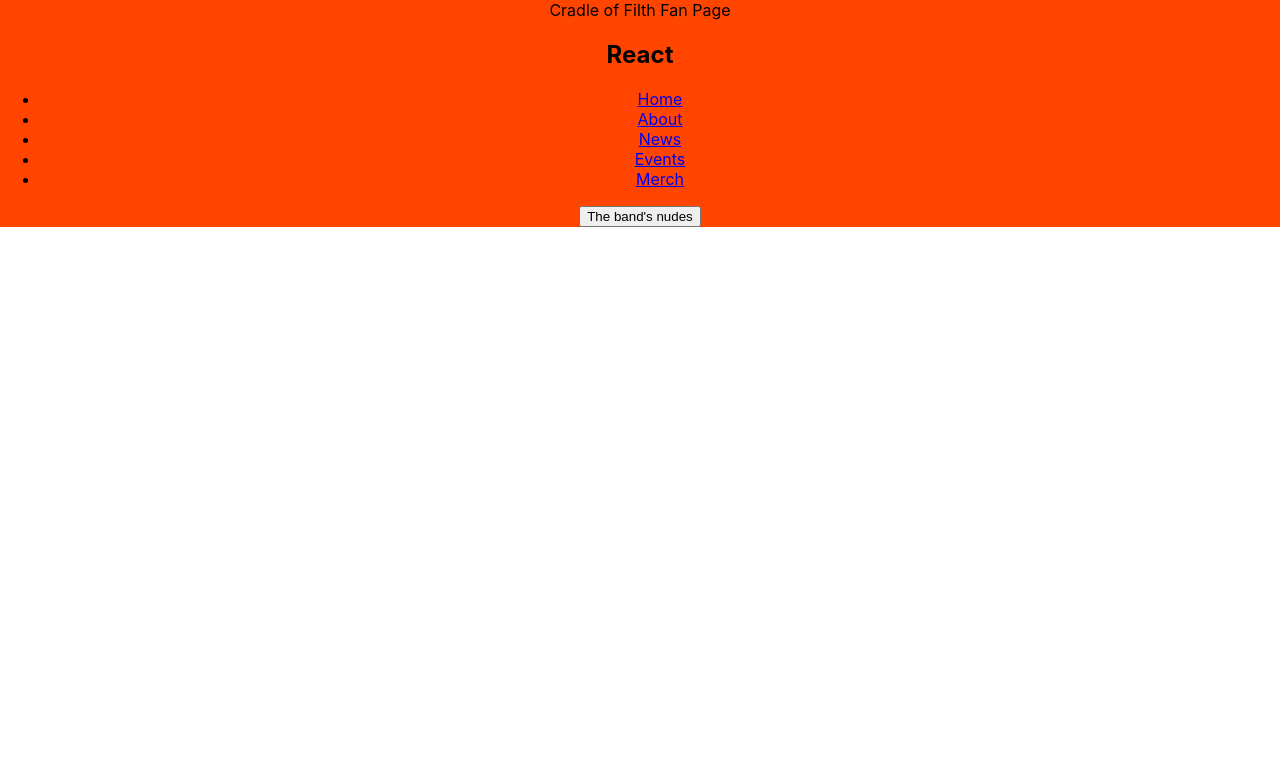
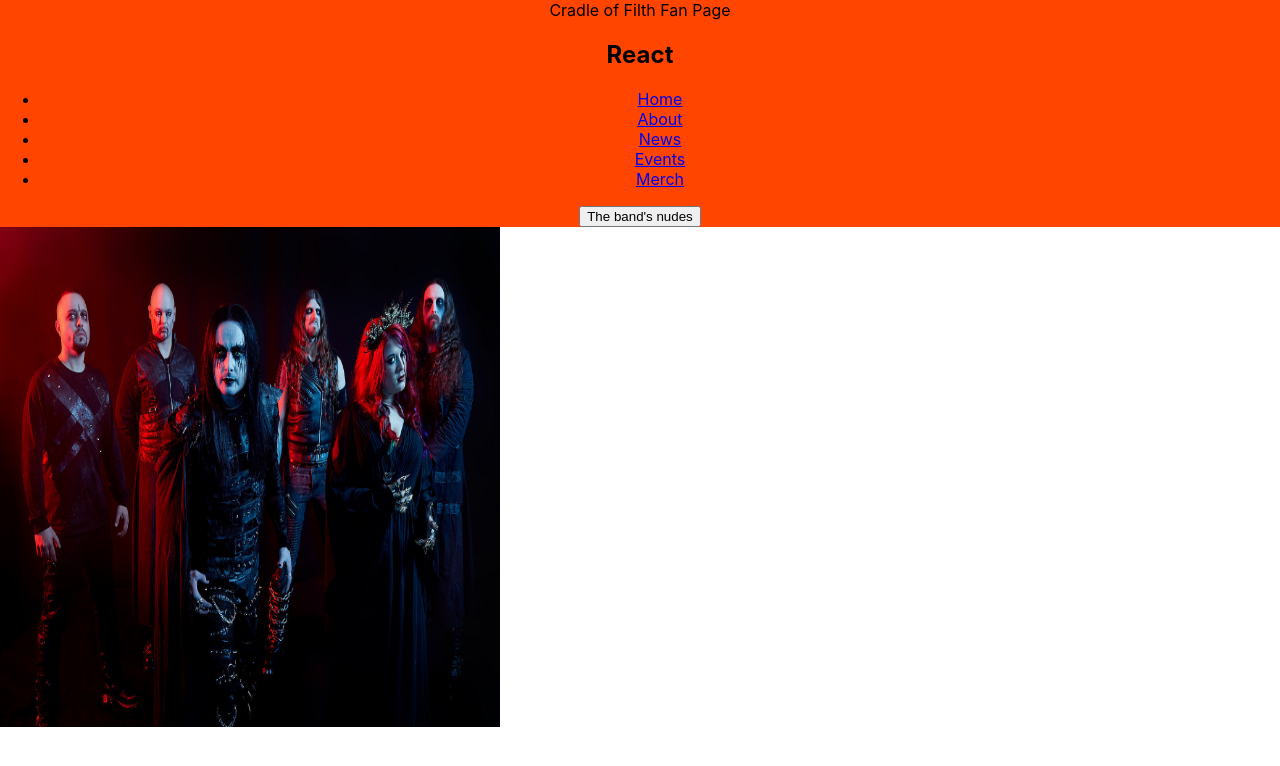
Before and after one commit to Taran-21/Cradle-of-Filth, a React (Create React App) app: page / in a window 1280 px wide. Shown: the top 766 px of the page. Built offline with nearby package versions, Linux system fonts and the light colour scheme.

Commit message:
fixed picture

```diff
--- a/src/App.js
+++ b/src/App.js
@@ -1,15 +1,21 @@
 import './App.css';
 import Cradle  from './Components/Header';
 import Navbar from './Components/Navbar/Navbar';
-import cradleOfFilth from './Components/Images/cradleOfFilth';
+import CradleOfFilth from './Components/Images/CradleOfFilth';
+
+
 function App() {
   return (
-    <div className="App">
-      <Cradle/>
-      <Navbar/>
-      <button>The band's nudes</button>
-      <cradleOfFilth/>
-    </div>
+    <>
+      <div className="App">
+        <Cradle/>
+        <Navbar/>
+        <button>The band's nudes</button>
+        </div>
+      <div>
+        <CradleOfFilth/>
+      </div>
+    </>
   );
 }
 
--- a/src/Components/Images/cradleOfFilth.js
+++ b/src/Components/Images/cradleOfFilth.js
@@ -1,10 +1,7 @@
 import React from 'react';
-import logo from './Images/Cradle of Filth';
 
-console.log(logo);
-
-function Header() {
-    return <img src={logo} alt="logo" />;
+function CradleOfFilth() {
+    return <img src={require('../Images/Filth.jpg').default} alt='band'  height={500} width={500}/>
 }
 
-export default Header
+export default CradleOfFilth
```
Also changed, not shown: src/Components/Images/Filth.jpg (renamed from src/Components/Images/Cradle of Filth.jpg), src/logo.svg (deleted).
